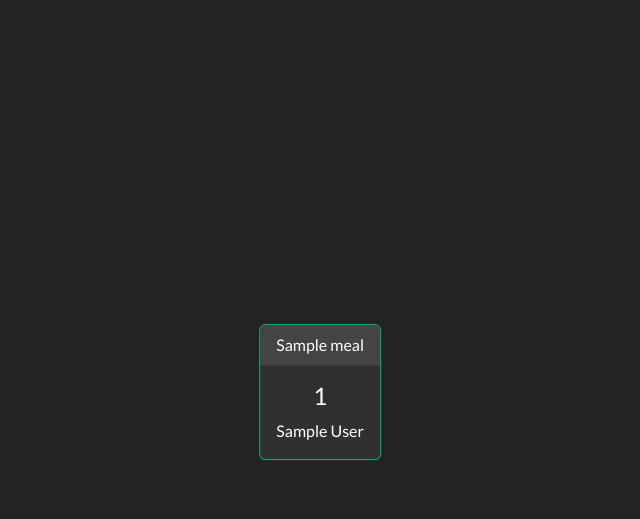
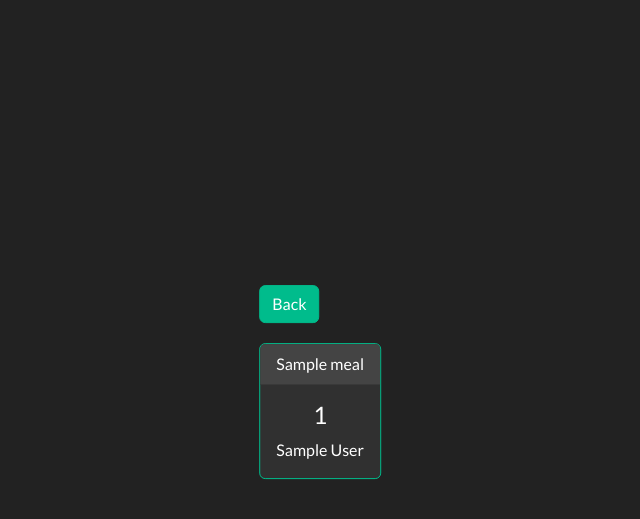
Before and after one commit to MhmRhm/LunchSite, a Django app: page /menus/report/1/ in a window 1280 px wide. Shown: the top 519 px of the page, without its empty margins (138-778 px from the left). Run offline with Django 5.2, Linux system fonts and the light colour scheme; a user stored in the database is signed in; tables that the repository leaves empty hold one stand-in row (values such as "Sample post"); some libraries are stand-ins or nearby versions.

Commit message:
make report accessible for all

```diff
--- a/menus/templates/menus/report.html
+++ b/menus/templates/menus/report.html
@@ -4,8 +4,11 @@
 <link rel="stylesheet" type="text/css" href="https://bootswatch.com/5/darkly/bootstrap.css">
 <style>
     form {
-        margin: 0 auto;
-        max-width: 300px;
+        margin: 0 20 auto;
+    }
+
+    .form-container {
+        text-align: left;
     }
 
     .center {
@@ -18,9 +21,7 @@
     .grid-container {
         display: grid;
         grid-template-columns: repeat(3, 1fr);
-        /* Three columns */
         gap: 20px;
-        /* Gap between grid items */
     }
 
     .grid-item {
@@ -32,6 +33,12 @@
 
 <body>
     <div class="center">
+        <div class="form-container">
+            <form action="{% url 'index' %}" method="post">
+                {% csrf_token %}
+                <button type="submit" class="btn btn-success">Back</button>
+            </form>
+        </div>
         <div class="grid-container">
             {% for report in meals_report %}
             <div class="grid-item">
```
Also changed, not shown: menus/templates/menus/index.html (+17 -16 lines).
